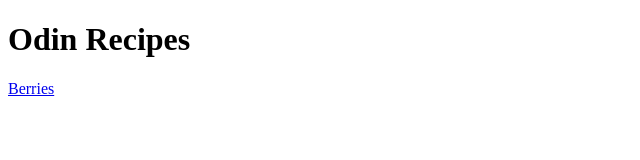
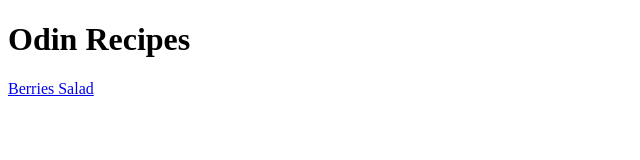
Before and after one commit to AbdulJH/OdinP-Recipes, a plain HTML site: page index.html in a window 1280 px wide. Shown: the full height of the page, 0-640 px from the left. Drawn offline with Linux system fonts and the light colour scheme.

Commit message:
Changed link name to Berries Salad instead of Berries

```diff
--- a/index.html
+++ b/index.html
@@ -8,7 +8,7 @@
 </head>
 <body>
   <h1>Odin Recipes</h1>
-  <a href="./recipes/berries.html" target="_blank">Berries</a>
+  <a href="./recipes/berries.html" target="_blank">Berries Salad</a>
 
 </body>
 </html>
```
